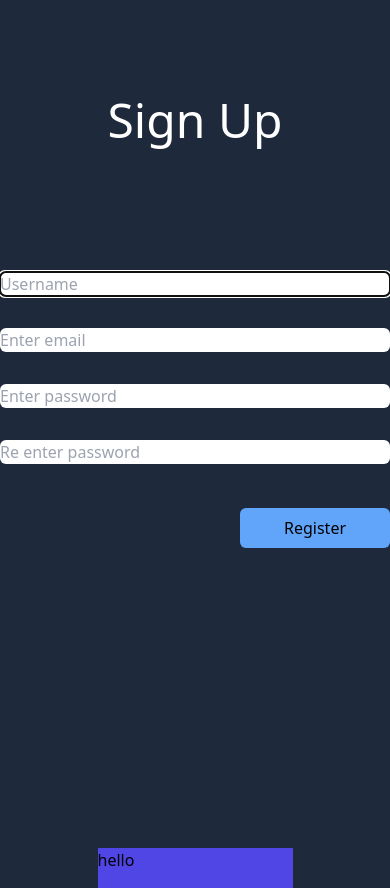
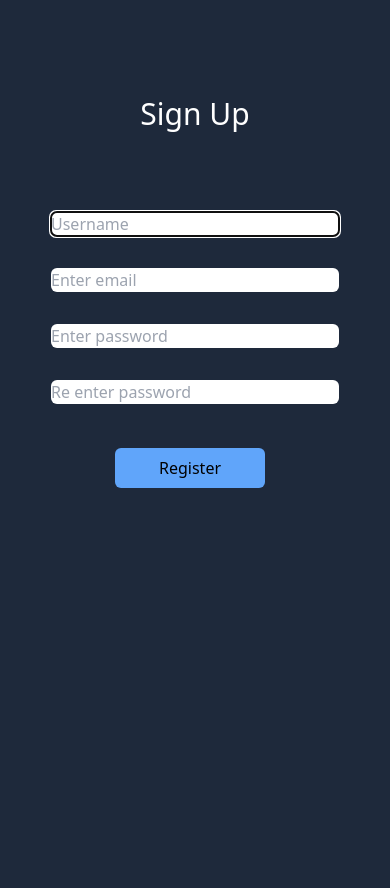
Before and after one commit to chris-muiru/django-notes-app, a Django app: page /sign-up/ in a window 390 px wide. After the commit the page ends 488 px from the top, so only its background shows below. Run offline with Django 4.2, Linux system fonts and the light colour scheme; some libraries are stand-ins or nearby versions.

Commit message:
update: template

```diff
--- a/templates/authenticate/signup.html
+++ b/templates/authenticate/signup.html
@@ -2,25 +2,23 @@
 {%load widget_tweaks%}
 {%block authenticate%}
 <div>
-    <h2 class="text-center relative top-24 font-shadow-light text-white text-5xl">Sign Up</h2>
+    <h2 class="text-center relative top-24 font-shadow-light text-white text-3xl sm:text-5xl ">Sign Up</h2>
 
-    <div class="w-mb h-96 rounded-lg mx-auto my-52">
-
+    <div class="w-72 sm:w-72 md:w-mb rounded-lg mx-auto mt-40 sm:mt-52">
             <form action="" method="post">
                 {%csrf_token%}
                 {% render_field form.username class="my-4 rounded-md w-full inline" placeholder='Username' %}
                 {% render_field form.email class="my-4 rounded-md w-full inline" placeholder='Enter email'%}
                 {% render_field form.password1 class="my-4 rounded-md w-full inline" placeholder='Enter password'%}
                 {% render_field form.password2 class="my-4 rounded-md w-full inline" placeholder='Re enter password'%}
-                <button type="submit" class="bg-blue-400 ml-60 py-2 px-11 border-none rounded-md box-border mt-7">
+                <button type="submit" class="bg-blue-400  ml-16  sm:ml-56 py-2 px-11 border-none rounded-md box-border mt-7">
                     Register
                 </button>
             </form>
     </div>
- <div class="bg-indigo-600 w-1/2 h-10 mx-auto">
-     hello
-            {{form.errors}}
-        </div>
-</div>
+ {% comment %} <div class="mt-10 bg-blue-300 mx-auto w-3/4">
+     X
+        {{form.errors}}
+</div> {% endcomment %}
 
 {%endblock authenticate%}
--- a/templates/base.html
+++ b/templates/base.html
@@ -39,7 +39,7 @@
 
 						  <a href="{%url 'create-note'%}" class="text-gray-300 hover:bg-gray-700 hover:text-white px-3 py-2 rounded-md text-sm font-medium">Note</a>
 
-						  <a href="#" class="text-gray-300 hover:bg-gray-700 hover:text-white px-3 py-2 rounded-md text-sm font-medium">Profile</a>
+						  <a href="{%url 'profile'%}" class="text-gray-300 hover:bg-gray-700 hover:text-white px-3 py-2 rounded-md text-sm font-medium">Profile</a>
 						</div>
 					  </div>
 					</div>
--- a/templates/notes/createNote.html
+++ b/templates/notes/createNote.html
@@ -5,7 +5,7 @@
 
 <h2 class="text-white text-center my-7">Create Note</h2>
 
-<div class="mx-auto w-mb flex content-center justify-center rounded-md box-border">
+<div class="mx-auto w-80  sm:w-mb flex  justify-center rounded-md box-border">
 	{% comment %} create subject here {% endcomment %}
     <div class="p-4 border-box w-full">
 		<form action="" method="post">
@@ -13,7 +13,7 @@
 			{% render_field form.topic class="my-4 rounded-md w-full inline", placeholder='Enter topic' %}
 			{% render_field form.Notes class="my-4 rounded-md w-full inline", placeholder='Write your notes here....'%}
 			{% render_field form.subject class="my-4 rounded-md w-full inline" placeholder='Subject'%}
-			<button type="submit" class="bg-blue-400 ml-64 py-2 px-11 border-none rounded-md box-border mt-7">
+			<button type="submit" class="bg-blue-400 ml-16 sm:ml-64 py-2 px-11 border-none rounded-md box-border mt-7">
 						Create
 			</button>
 		</form>
--- a/templates/notes/note.html
+++ b/templates/notes/note.html
@@ -2,7 +2,7 @@
 
 {%block content%}
 <div class="align-left flex justify-end">
-<form action="" method='POST'>
+<form action="/delete/{{note.id}}/" method='POST'>
     {% csrf_token %}
     <button type="submit" class="bg-yellow-400 p-2 rounded-sm mt-7 relative right-12 md:right-24 lg:right-36 xl:right-60">
         delete note
```
Also changed, not shown: templates/authenticate/profile.html (added, +11 -0 lines), templates/authenticate/signin.html (+3 -4 lines), templates/notes/dashboard.html (+6 -5 lines).
